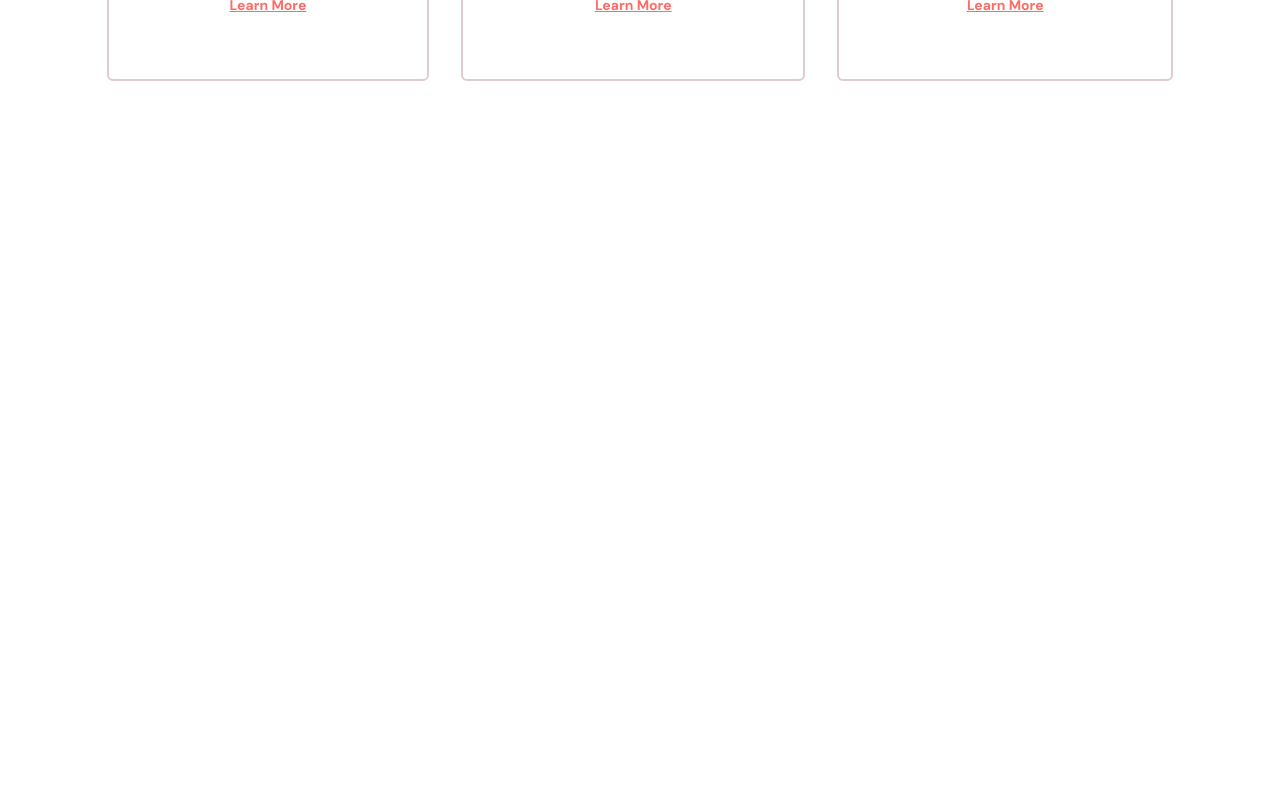
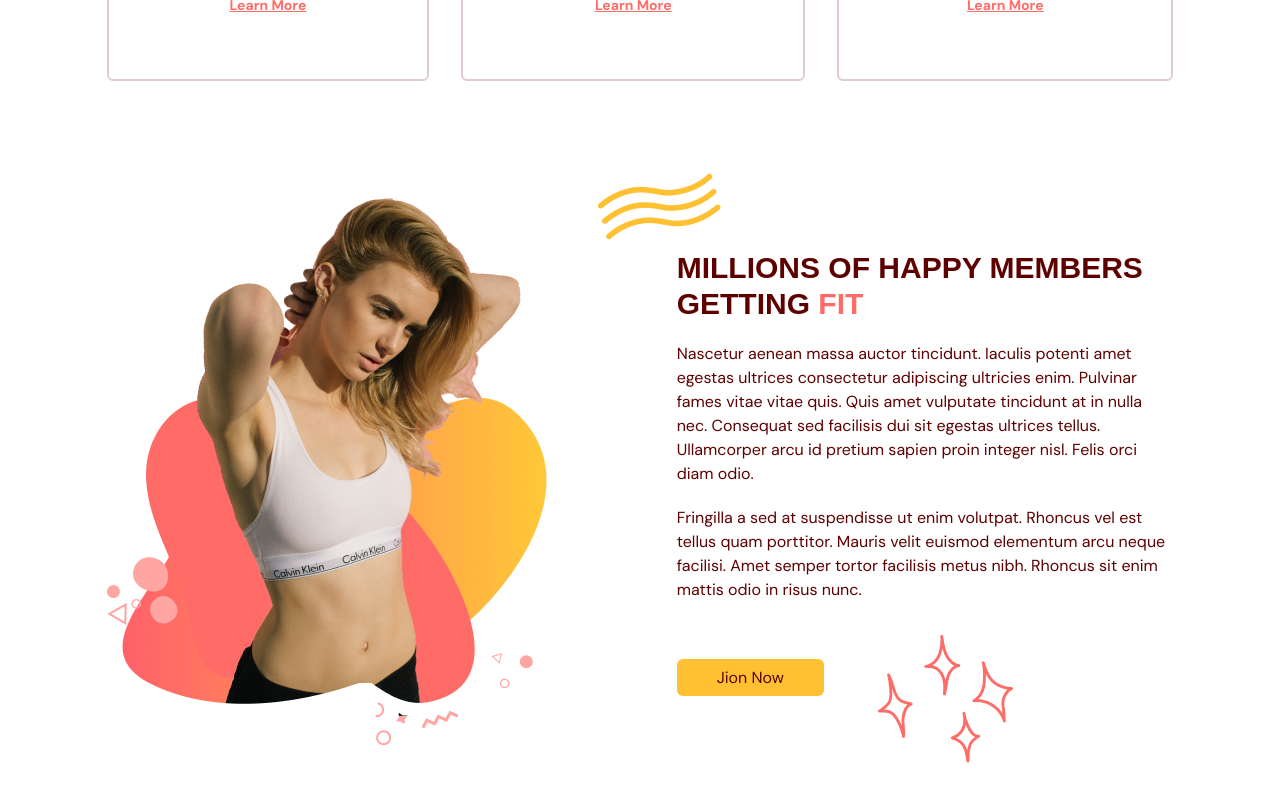
Before and after one commit to MartaKliuchnik/Fitness_App_React_TS, a React (Vite) app: page / in a window 1280 px wide. Shown: the part 1303-2103 px from the top of the page. Before the commit the page ends 1600 px from the top, so only its background shows below. Built offline with nearby package versions, Linux system fonts and the light colour scheme.

Commit message:
feat: add description section in project

```diff
--- a/src/scenes/benefits/index.tsx
+++ b/src/scenes/benefits/index.tsx
@@ -3,6 +3,8 @@
 import { HomeModernIcon, UserGroupIcon, AcademicCapIcon } from "@heroicons/react/24/solid";
 import { motion } from 'framer-motion';
 import Benefit from '@/scenes/benefits/Benefit'
+import ActionButton from "@/shared/ActionButton";
+import BenefitsPageGraphic from '@/assets/BenefitsPageGraphic.png';
 
 const benefits: Array<BenefitType> = [
     {
@@ -81,6 +83,58 @@
                         />
                     ))}
                 </motion.div>
+
+                {/* GRAPHICS AND DESCRIPTION */}
+                <div className="mt-16 items-center justify-between gap-20 md:mt-28 md:flex">
+                    {/* GRAPHICS */}
+                    <img
+                        className="mx-auto"
+                        src={BenefitsPageGraphic}
+                        alt="benefits-page-graphic" />
+
+                    {/* DESCRIPTION */}
+                    <div>
+                        {/* TITLE */}
+                        <div className="relative">
+                            <div className="before:absolute before:-top-20 before:-left-20 before:z-[1] before:content-abstractwaves">
+                                <div>
+                                    <HText>
+                                        MILLIONS OF HAPPY MEMBERS GETTING{" "}
+                                        <span className="text-primary-500">FIT</span>
+                                    </HText>
+                                </div>
+                            </div>
+                        </div>
+
+                        {/* DESCRIPTION */}
+                        <div>
+                            <p className="my-5">
+                                Nascetur aenean massa auctor tincidunt. Iaculis potenti amet
+                                egestas ultrices consectetur adipiscing ultricies enim. Pulvinar
+                                fames vitae vitae quis. Quis amet vulputate tincidunt at in
+                                nulla nec. Consequat sed facilisis dui sit egestas ultrices
+                                tellus. Ullamcorper arcu id pretium sapien proin integer nisl.
+                                Felis orci diam odio.
+                            </p>
+                            <p className="mb-5">
+                                Fringilla a sed at suspendisse ut enim volutpat. Rhoncus vel est
+                                tellus quam porttitor. Mauris velit euismod elementum arcu neque
+                                facilisi. Amet semper tortor facilisis metus nibh. Rhoncus sit
+                                enim mattis odio in risus nunc.
+                            </p>
+                        </div>
+
+                        {/* BUTTON */}
+                        <div className="relative mt-16">
+                            <div className="before:absolute before:-bottom-20 before:right-40 before:z-[-1] before:content-sparkles">
+                                <ActionButton setSelectedPage={setSelectedPage}>
+                                    Jion Now
+                                </ActionButton>
+                            </div>
+
+                        </div>
+                    </div>
+                </div>
             </motion.div>
             </section>
     )
```
